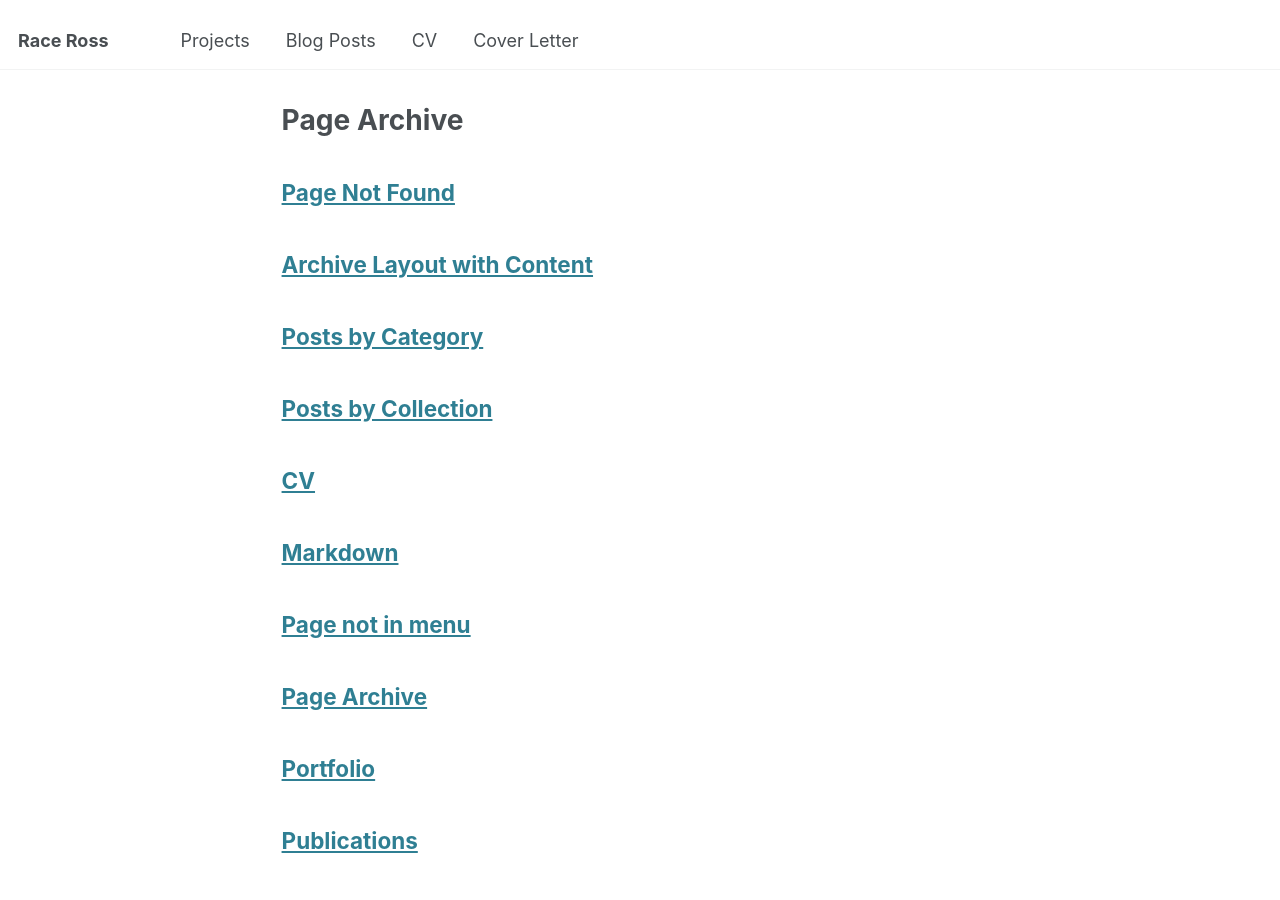
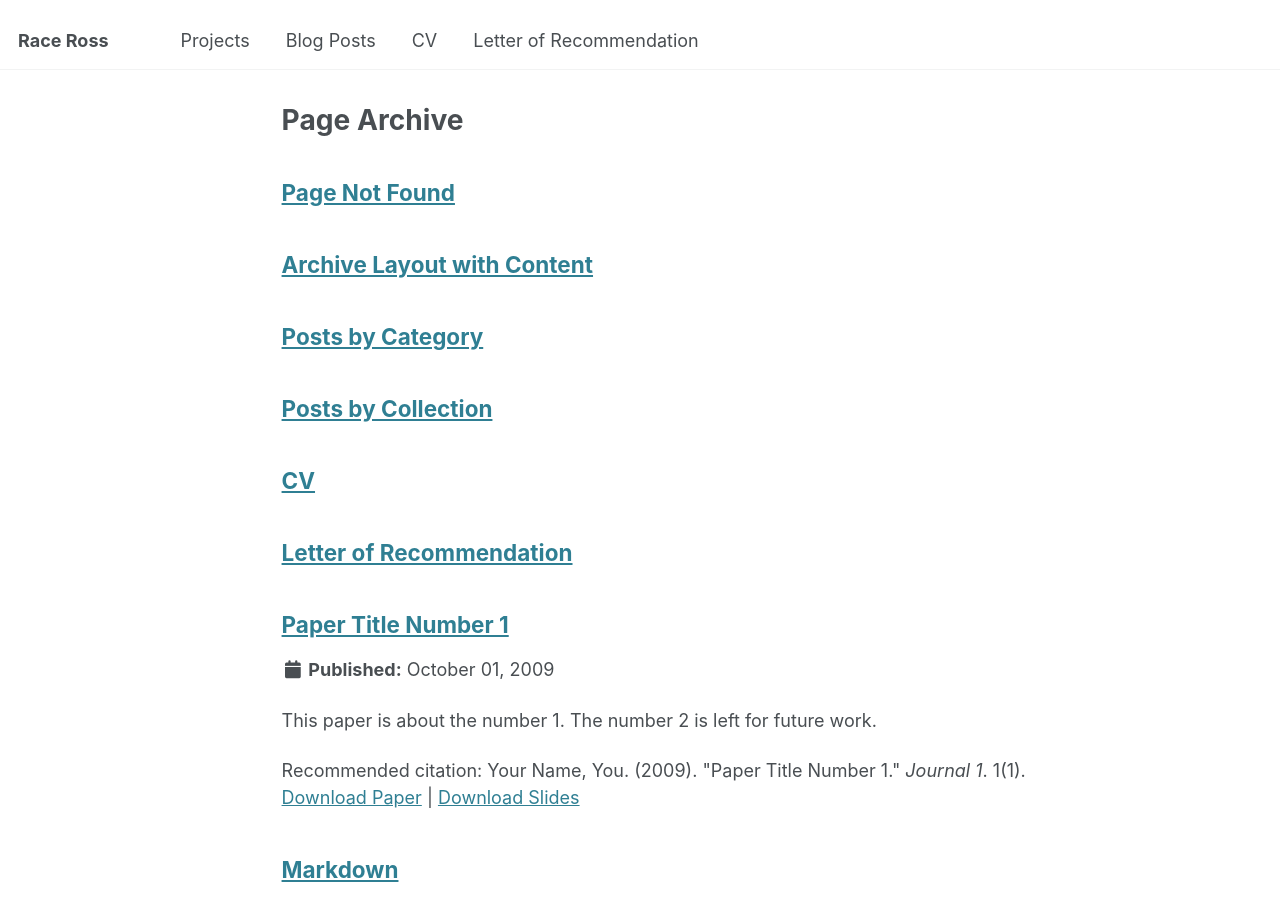
Before and after one commit to raceross/raceross.github.io, a Jekyll site: the page built from _pages/page-archive.html, in a window 1280 px wide and 900 px high. Built offline with Jekyll 4.4.1, drawn with Linux system fonts in a browser that asks for light colours; some of the changed lines change nothing that is shown.

Commit message:
Letter of recommendation page

```diff
--- a/_data/navigation.yml
+++ b/_data/navigation.yml
@@ -23,8 +23,8 @@
   - title: "CV"
     url: /cv/
 
-  - title: "Cover Letter"
-    url: /coverletter/
+  - title: "Letter of Recommendation"
+    url: /lor/
 
   # - title: "Guide"
   # url: /markdown/
--- /dev/null
+++ b/_pages/lor.md
@@ -0,0 +1,64 @@
+---
+layout: archive
+title: "Letter of Recommendation"
+permalink: /lor/
+author_profile: true
+redirect_from:
+  - /resume
+---
+
+{% include base_path %}
+
+Education
+======
+* Ph.D in Version Control Theory, GitHub University, 2018 (expected)
+* M.S. in Jekyll, GitHub University, 2014
+* B.S. in GitHub, GitHub University, 2012
+
+Work experience
+======
+* Spring 2024: Academic Pages Collaborator
+  * GitHub University
+  * Duties includes: Updates and improvements to template
+  * Supervisor: The Users
+
+* Fall 2015: Research Assistant
+  * GitHub University
+  * Duties included: Merging pull requests
+  * Supervisor: Professor Hub
+
+* Summer 2015: Research Assistant
+  * GitHub University
+  * Duties included: Tagging issues
+  * Supervisor: Professor Git
+
+Skills
+======
+* Skill 1
+* Skill 2
+  * Sub-skill 2.1
+  * Sub-skill 2.2
+  * Sub-skill 2.3
+* Skill 3
+
+Publications
+======
+  <ul>{% for post in site.publications reversed %}
+    {% include archive-single-cv.html %}
+  {% endfor %}</ul>
+
+Talks
+======
+  <ul>{% for post in site.talks reversed %}
+    {% include archive-single-talk-cv.html  %}
+  {% endfor %}</ul>
+
+Teaching
+======
+  <ul>{% for post in site.teaching reversed %}
+    {% include archive-single-cv.html %}
+  {% endfor %}</ul>
+
+Service and leadership
+======
+* Currently signed in to 43 different slack teams
```
Also changed, not shown: lor/lor.md (renamed from _coverletter/coverletter.md).
